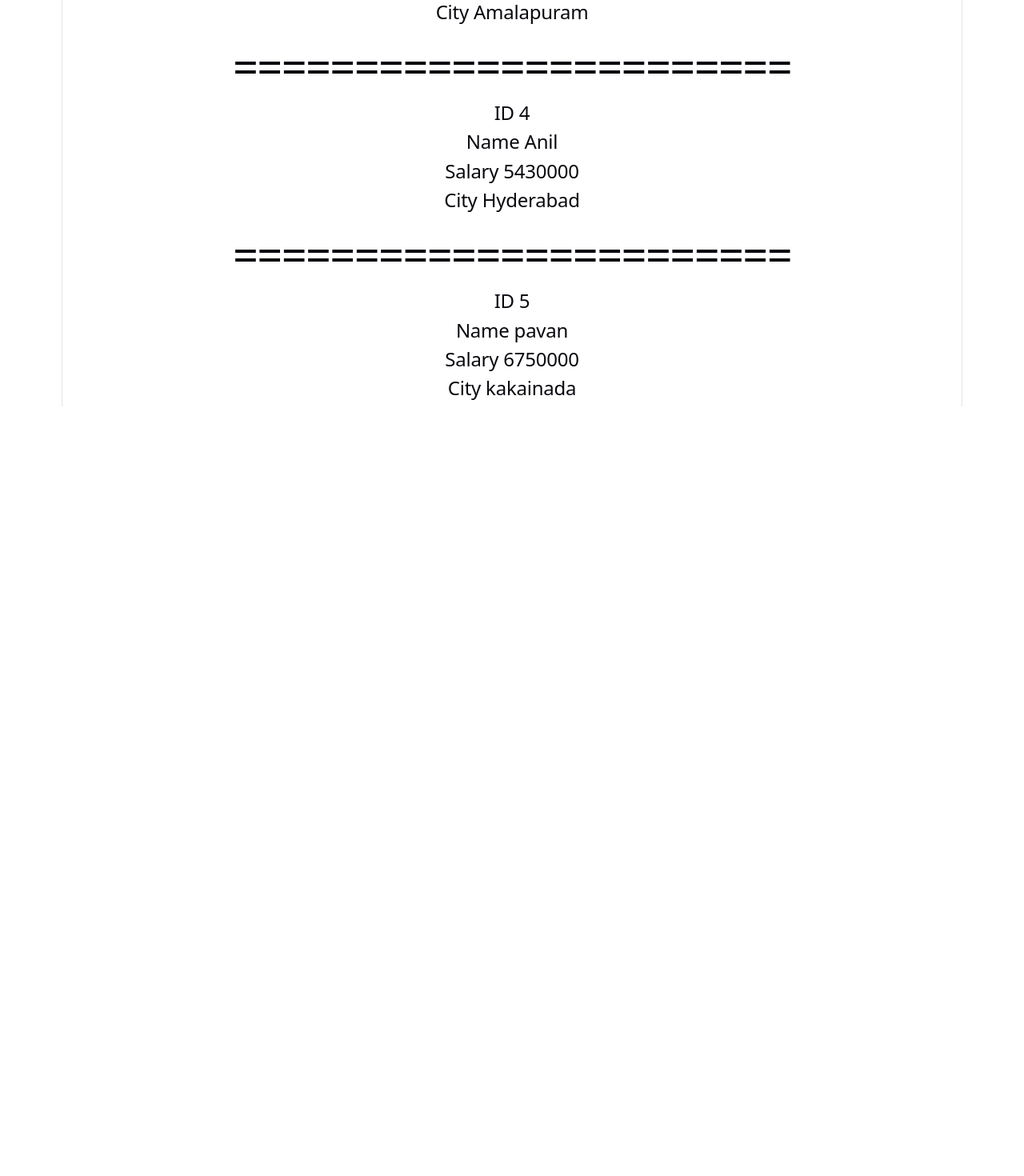
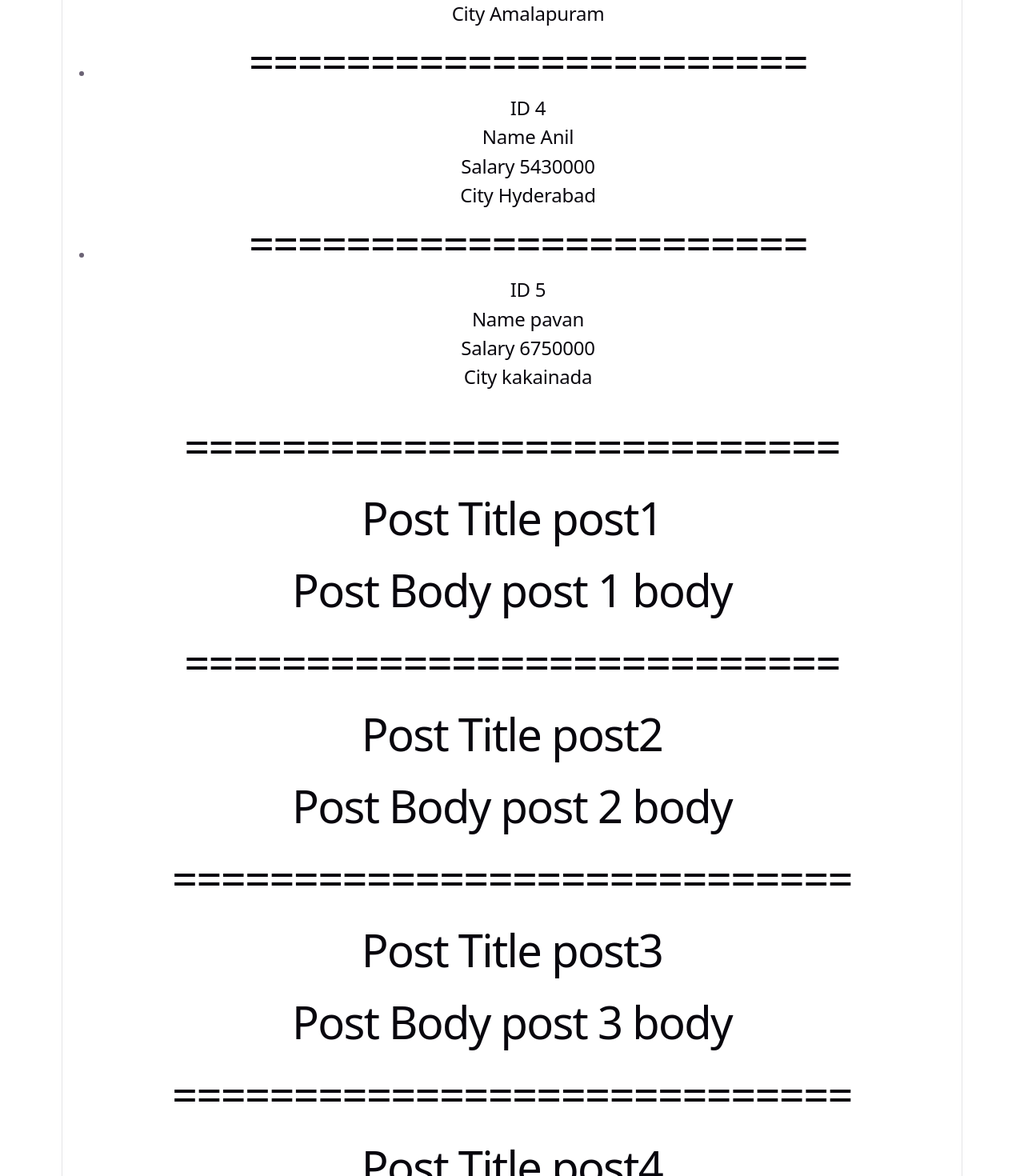
Before and after one commit to Adithya-vajrala/props-concepts, a React (Vite) app: page / in a window 1280 px wide. Shown: the part 1320-2790 px from the top of the page at 80% size. Before the commit the page ends 1828 px from the top, so only its background shows below. Built offline with nearby package versions, Linux system fonts and the light colour scheme.

Commit message:
feat: Props Drilling exampe is added

```diff
--- a/src/App.tsx
+++ b/src/App.tsx
@@ -3,6 +3,8 @@ import Child from './Child'
 import Addtion from './Addtion'
 import EmployeeCard from './EmployeeCard';
 import EmployeeArray from './EmployeeArray';
+import Blog from './Blog';
+import Timer from './Timer';
 
 function App() {
   const emp = {
@@ -27,11 +29,15 @@ function App() {
       <EmployeeCard emp={emp}></EmployeeCard>
 
       <h1>All Employeee</h1>
+      <ul>
       {
         emplArray.map((empl)=>(
-          <EmployeeArray empl={empl}></EmployeeArray>
+          <li><EmployeeArray empl={empl}></EmployeeArray></li>
         ))
       }
+      </ul>
+      <Blog></Blog>
+      <Timer></Timer>
     </>
   )
 }
--- /dev/null
+++ b/src/Blog.tsx
@@ -0,0 +1,21 @@
+import React from 'react'
+import Post from './post'
+
+
+function Blog() {
+  return (
+    <>
+        <h1>===========================</h1>
+        <Post title='post1' body='post 1 body'></Post>
+        <h1>===========================</h1>
+        <Post title='post2' body='post 2 body'></Post>
+        <h1>============================</h1>
+        <Post title='post3' body='post 3 body'></Post>
+        <h1>============================</h1>
+        <Post title='post4' body='post 4 body'></Post>
+        <h1>============================</h1>
+    </>
+  )
+}
+
+export default Blog
--- /dev/null
+++ b/src/Post.tsx
@@ -0,0 +1,18 @@
+import React from 'react'
+import PostTitle from './PostTitle';
+import PostBody from './PostBody';
+type postProps = {
+    title:string;
+    body:string;
+}
+
+function Post({title,body}:postProps) {
+  return (
+    <>
+      <PostTitle title={title}></PostTitle>
+      <PostBody body={body}></PostBody>
+    </>
+  )
+}
+
+export default Post
--- /dev/null
+++ b/src/PostBody.tsx
@@ -0,0 +1,14 @@
+import React from 'react'
+type postBody = {
+    body:string;
+};
+
+function PostBody({body}:postBody) {
+  return (
+    <>
+      <h1>Post Body {body}</h1>
+    </>
+  )
+}
+
+export default PostBody
--- /dev/null
+++ b/src/PostTitle.tsx
@@ -0,0 +1,12 @@
+import React from 'react'
+type postTile = {
+    title:string;
+}
+function PostTitle({title}:postTile) {
+  return (
+    <>
+      <h1>Post Title {title}</h1>
+    </>
+  )
+}
+export default PostTitle
```
